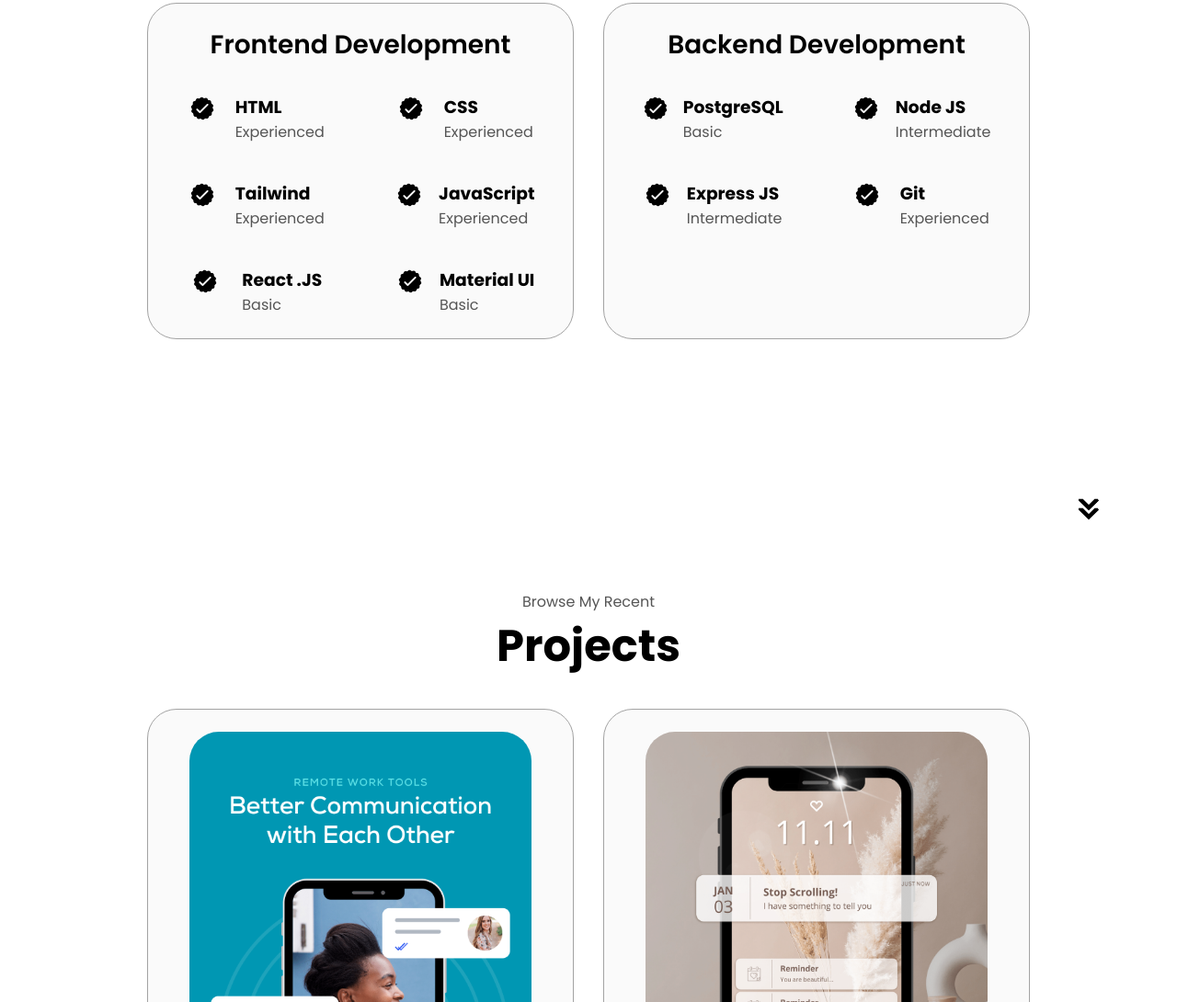
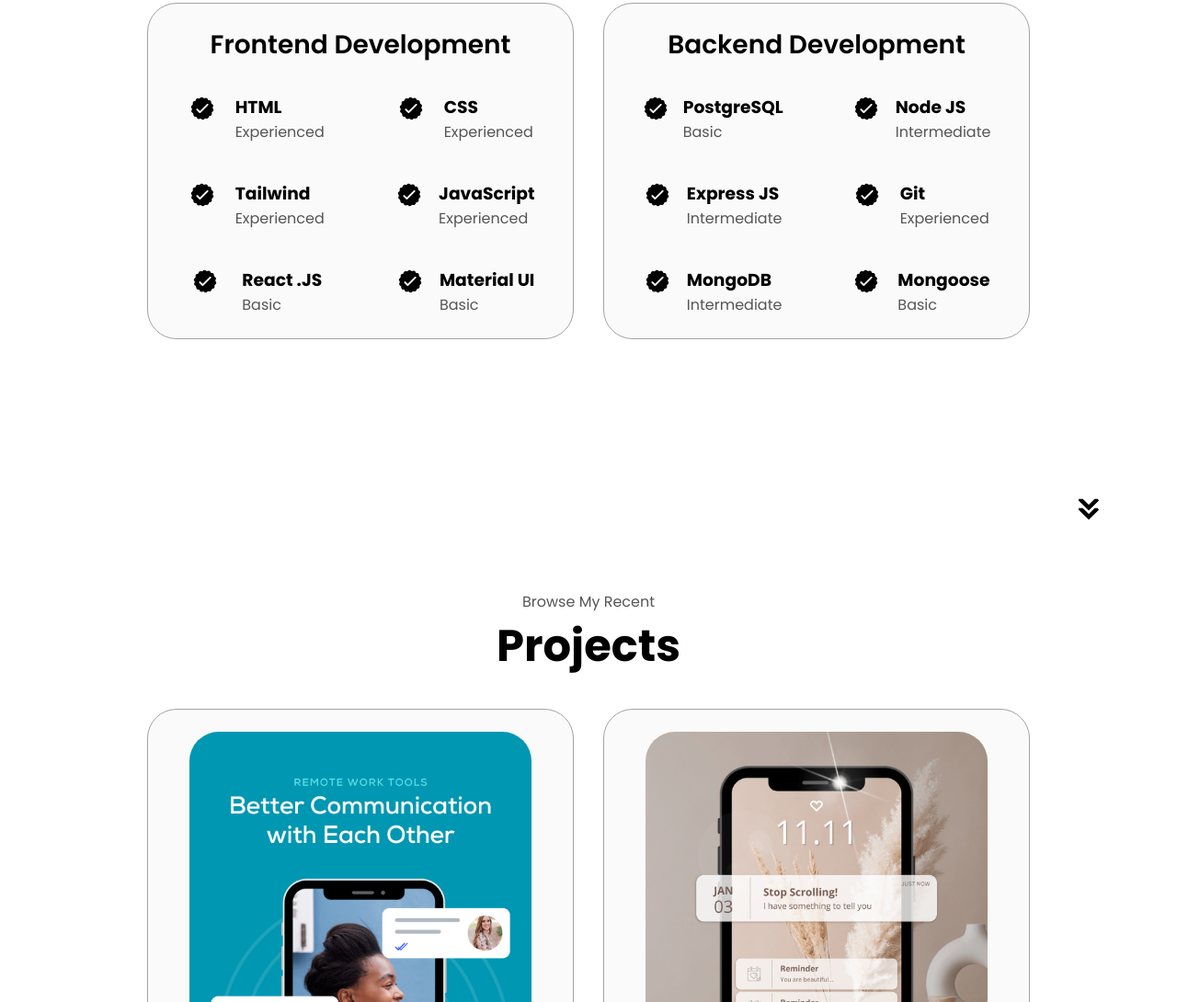
Before and after one commit to fudailzafar/Personal-Responsive-Portfolio, a plain HTML site: page index.html in a window 1280 px wide. Shown: the part 1822-2912 px from the top of the page at 92% size. Drawn offline with Linux system fonts and the light colour scheme.

Commit message:
Update index.html
Added MongoDB and Mongoose in the Backend Skill section.

```diff
--- a/index.html
+++ b/index.html
@@ -303,6 +303,32 @@
                   <p>Experienced</p>
                 </div>
               </article>
+              <article>
+                <img
+                  src="./assets/checkmark_light.png"
+                  src-light="./assets/checkmark_light.png"
+                  src-dark="./assets/checkmark_dark.png"
+                  alt="Experience icon"
+                  class="icon"
+                />
+                <div>
+                  <h3>MongoDB</h3>
+                  <p>Intermediate</p>
+                </div>
+              </article>
+              <article>
+                <img
+                  src="./assets/checkmark_light.png"
+                  src-light="./assets/checkmark_light.png"
+                  src-dark="./assets/checkmark_dark.png"
+                  alt="Experience icon"
+                  class="icon"
+                />
+                <div>
+                  <h3>Mongoose</h3>
+                  <p>Basic</p>
+                </div>
+              </article>
             </div>
           </div>
         </div>
```
